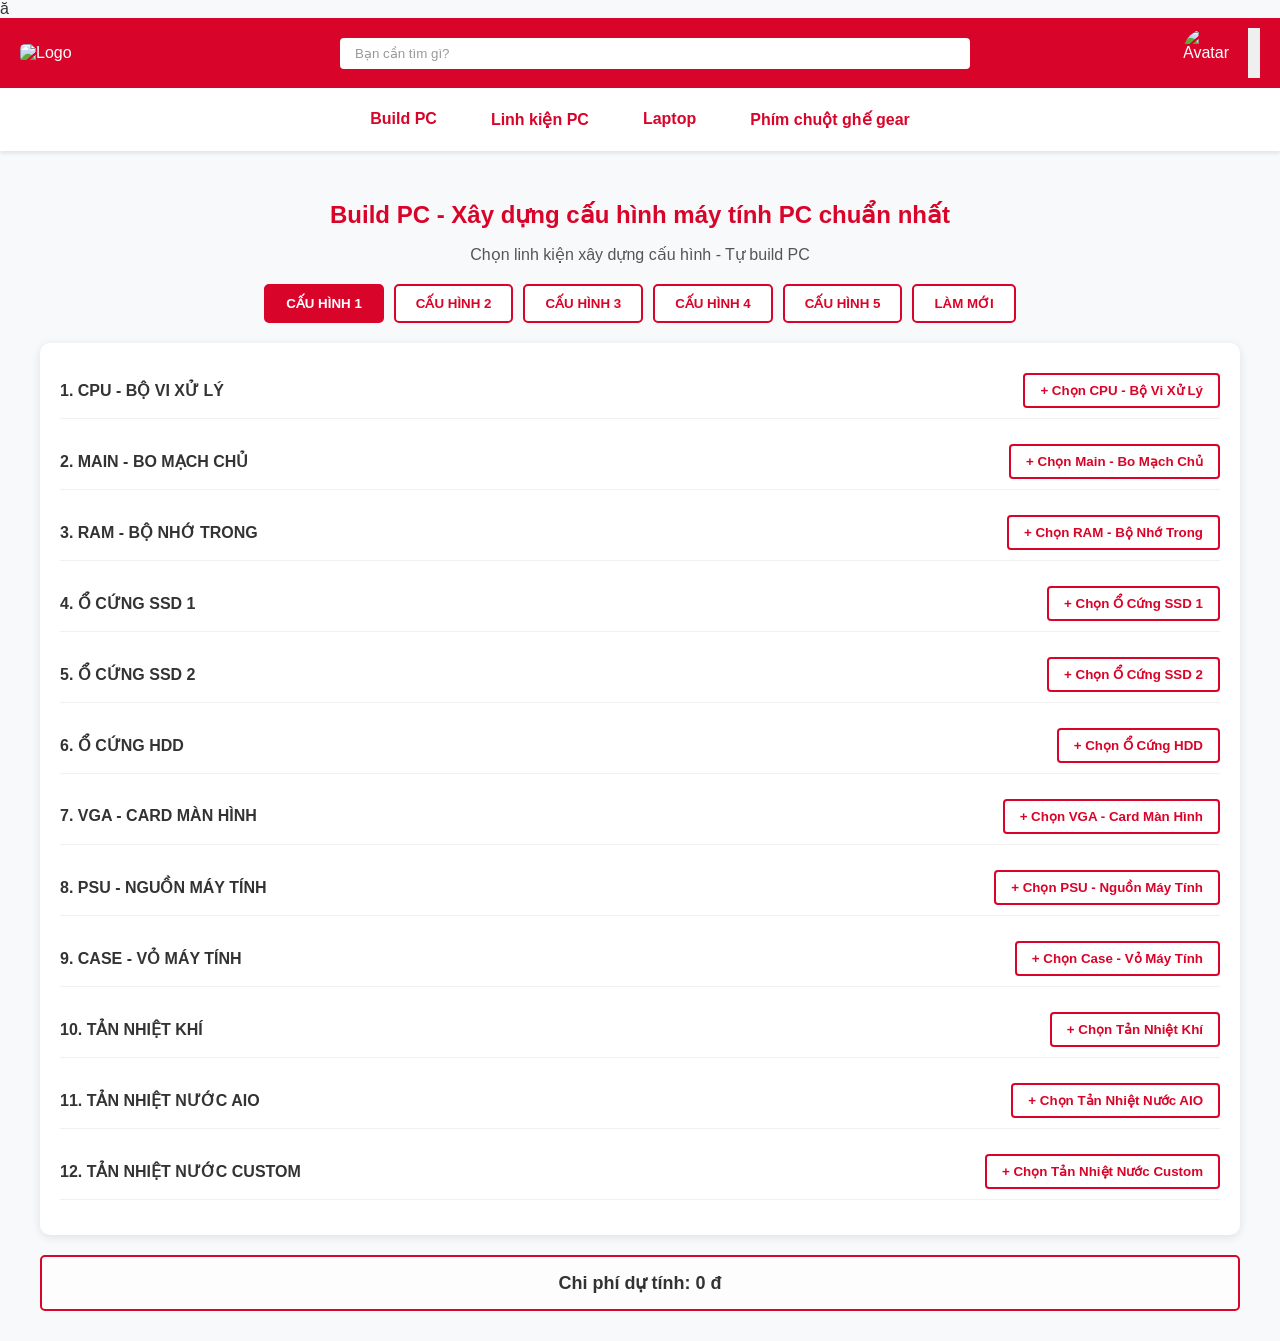
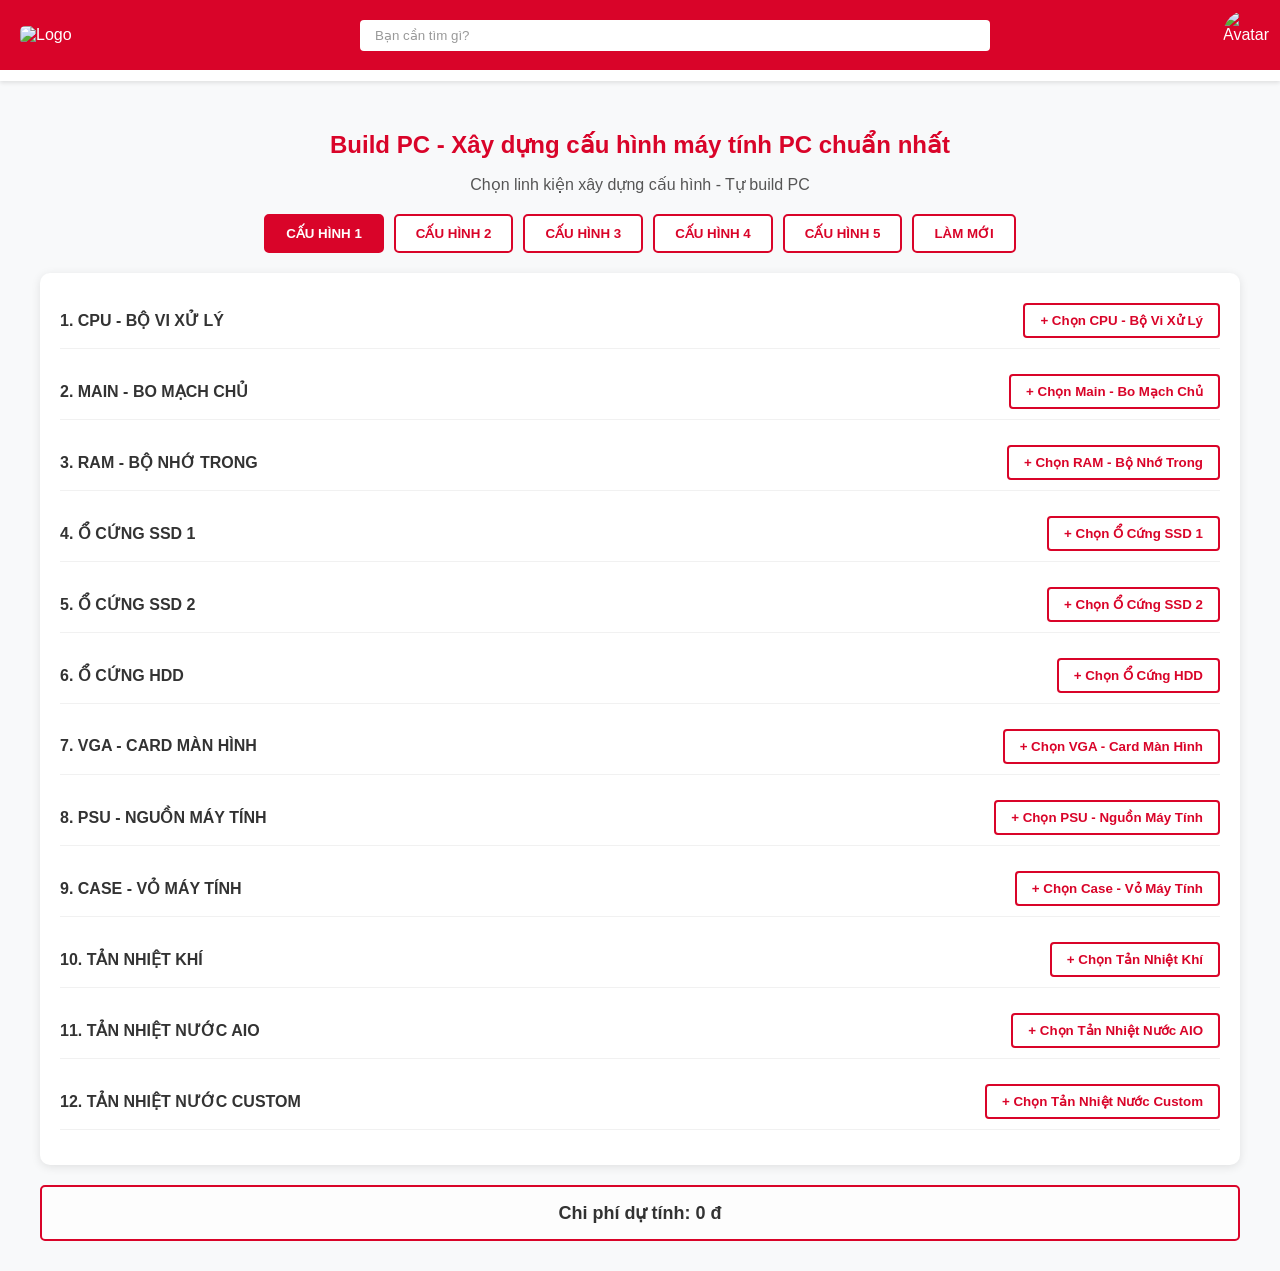

nam

--- a/style.css
+++ b/style.css
@@ -26,7 +26,11 @@ button {
   background-color: #d90429;
   color: white;
   padding: 10px 20px;
-  position: relative; /* Để dễ căn giữa tuyệt đối */
+  position: fixed; /* Ghim thanh header cố định */
+  top: 0; /* Đặt thanh header ở trên cùng */
+  left: 0; /* Căn lề trái */
+  width: 100%; /* Chiều rộng 100% */
+  z-index: 1000; /* Đảm bảo header luôn nằm trên các phần tử khác */
 }
 
 .logo {
